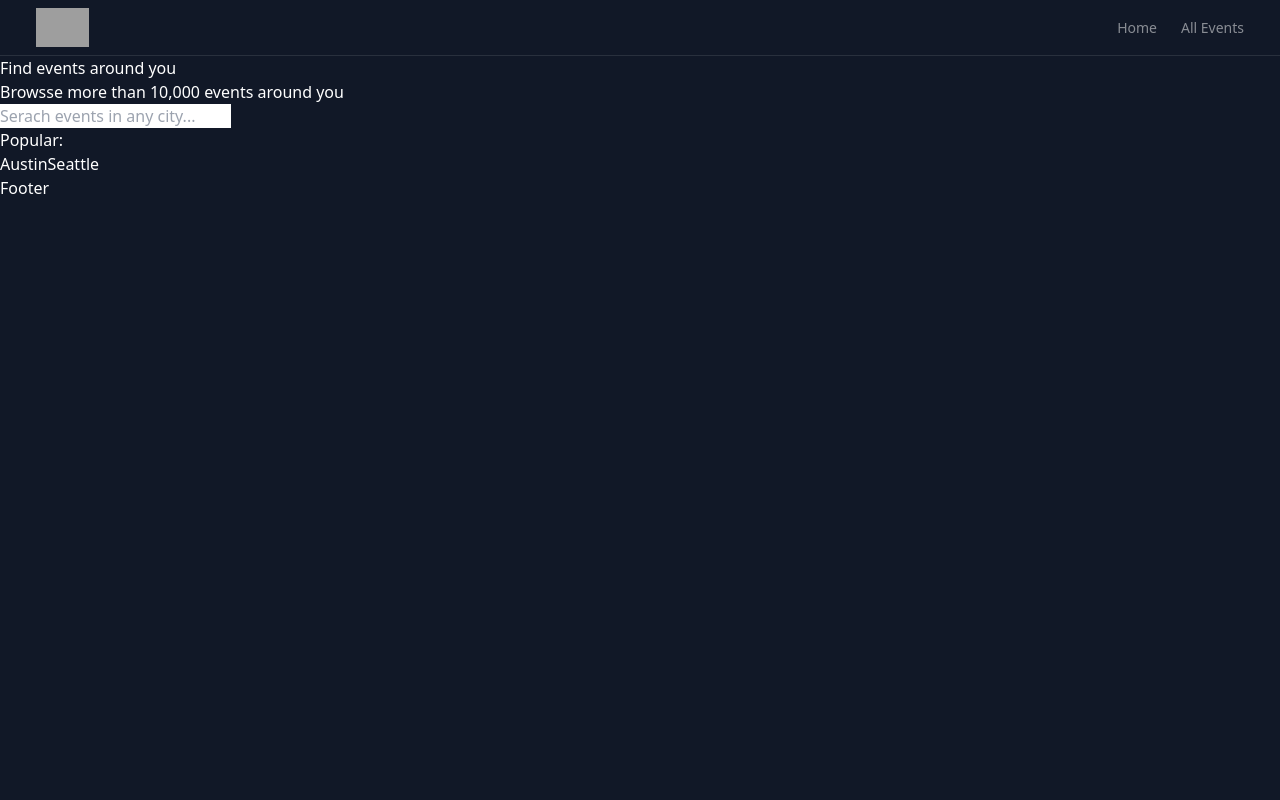
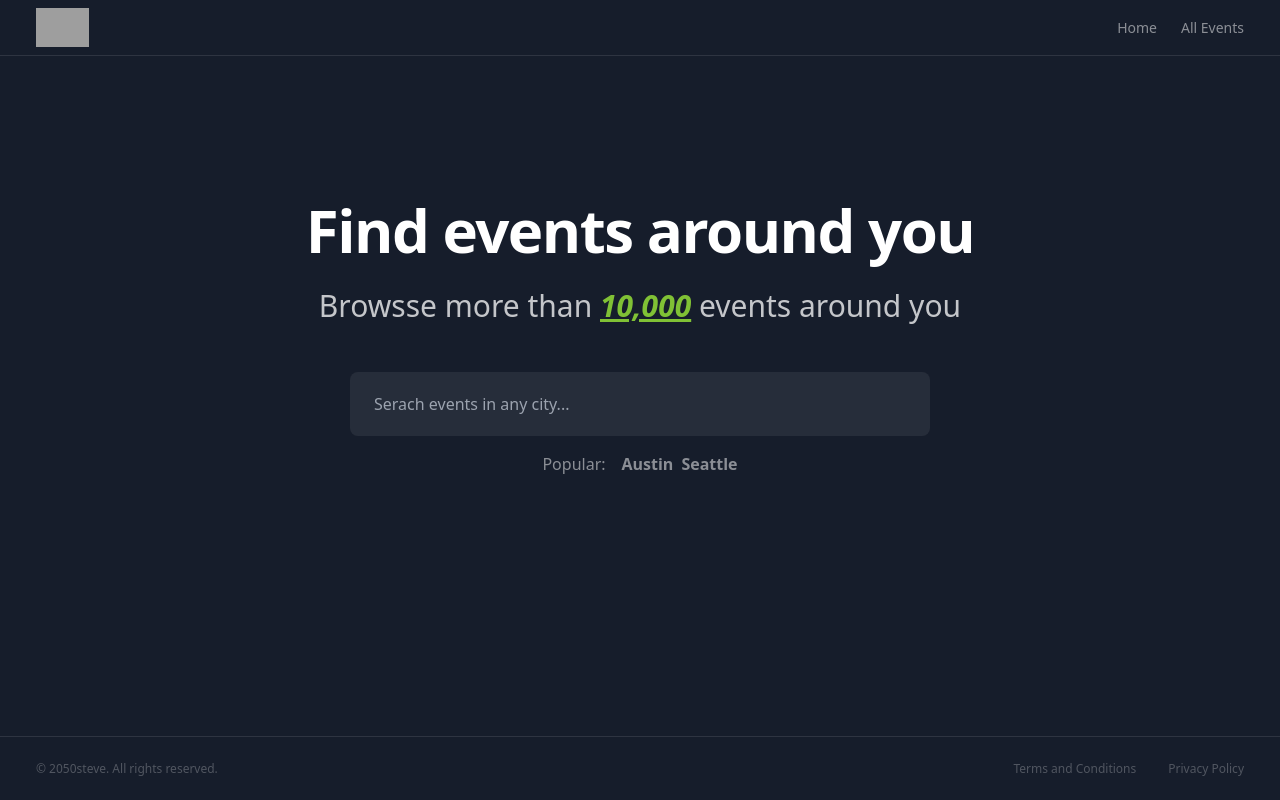
Before and after one commit to SteveMuiyuro/evento, a Next.js app in the folder Desktop/projects/evento/: page / in a window 1280 px wide. Built offline with nearby package versions, Linux system fonts and the light colour scheme; grey boxes are pictures that could not be loaded.

Commit message:
Add styling on the home page

```diff
--- a/Desktop/projects/evento/app/layout.tsx
+++ b/Desktop/projects/evento/app/layout.tsx
@@ -3,6 +3,7 @@
 import './globals.css'
 import Header from '@/components/Header'
 import Footer from '@/components/Footer'
+import Container from '@/components/Container'
 
 const inter = Inter({ subsets: ['latin'] })
 
@@ -19,9 +20,11 @@
   return (
     <html lang="en">
       <body className={`S{inter.className} bg-gray-900 text-white`}>
-      <Header/>
-        {children}
-      <Footer/>
+       <Container>
+          <Header/>
+            {children}
+          <Footer/>
+        </Container>
         </body>
     </html>
   )
--- a/Desktop/projects/evento/app/page.tsx
+++ b/Desktop/projects/evento/app/page.tsx
@@ -3,17 +3,17 @@
 
 export default function Home() {
   return (
-    <main >
-    <h1>Find events around you</h1>
-    <p>Browsse more than 10,000 events around you</p>
-    <form >
-      <input spellCheck={false} placeholder="Serach events in any city..."/>
+    <main className='flex flex-col items-center px-3 pt-36' >
+    <h1 className='text-3xl lg:text-6xl font-bold tracking-tight'>Find events around you</h1>
+    <p className='mb-12 mt-7 text-2xl lg:text-3xl opacity-75'>Browsse more than <span className='font-bold italic  underline text-[#a4f839]'>10,000</span> events around you</p>
+    <form className='w-full sm:w-[580px]' >
+      <input className="w-full h-16 rounded-lg bg-white/[7%] px-6 outline-none ring-[#a4f839]/50 transition focus:ring-2 focus:bg-white/10 " spellCheck={false} placeholder="Serach events in any city..."/>
 
     </form>
 
-    <section>
+    <section className='mt-4 flex gap-x-4 text:sm text-white/50'>
       <p>Popular:</p>
-      <div>
+      <div className='space-x-2 font-semibold'>
         <Link href="/events/austin">Austin</Link>
         <Link href="/events/seattle">Seattle</Link>
       </div>
--- /dev/null
+++ b/Desktop/projects/evento/components/Container.tsx
@@ -0,0 +1,10 @@
+
+type ContainerProps ={
+    children:React.ReactNode
+}
+
+export default function Container({children}:ContainerProps) {
+  return (
+    <div className="max-w-7xl mx-auto bg-white/[2%] min-h-screen flex flex-col">{children}</div>
+  )
+}
--- a/Desktop/projects/evento/components/Footer.tsx
+++ b/Desktop/projects/evento/components/Footer.tsx
@@ -1,7 +1,34 @@
+import Link from 'next/link'
 import React from 'react'
 
 export default function Footer() {
+
+  const routes =[
+    {
+      path:"/terms-conditions",
+      name:"Terms and Conditions"
+    },
+
+    {
+      path:"/privacy-policy",
+      name:"Privacy Policy"
+    }
+  ]
   return (
-    <footer>Footer</footer>
+    <footer className='mt-auto flex items-center justify-between h-16 border-t border-white/10 px-3px sm:px-9 text-xs text-white/25 '>
+      <small className="text-xs">&copy; 2050steve. All rights reserved.</small>
+
+      <ul className='flex gap-x-3 sm:gap-x-8'>
+
+        {
+          routes.map(route => (
+            <li key={route.path}>
+              <Link href={route.path}>{route.name}</Link>
+            </li>
+          ))
+        }
+      </ul>
+
+      </footer>
   )
 }
```
